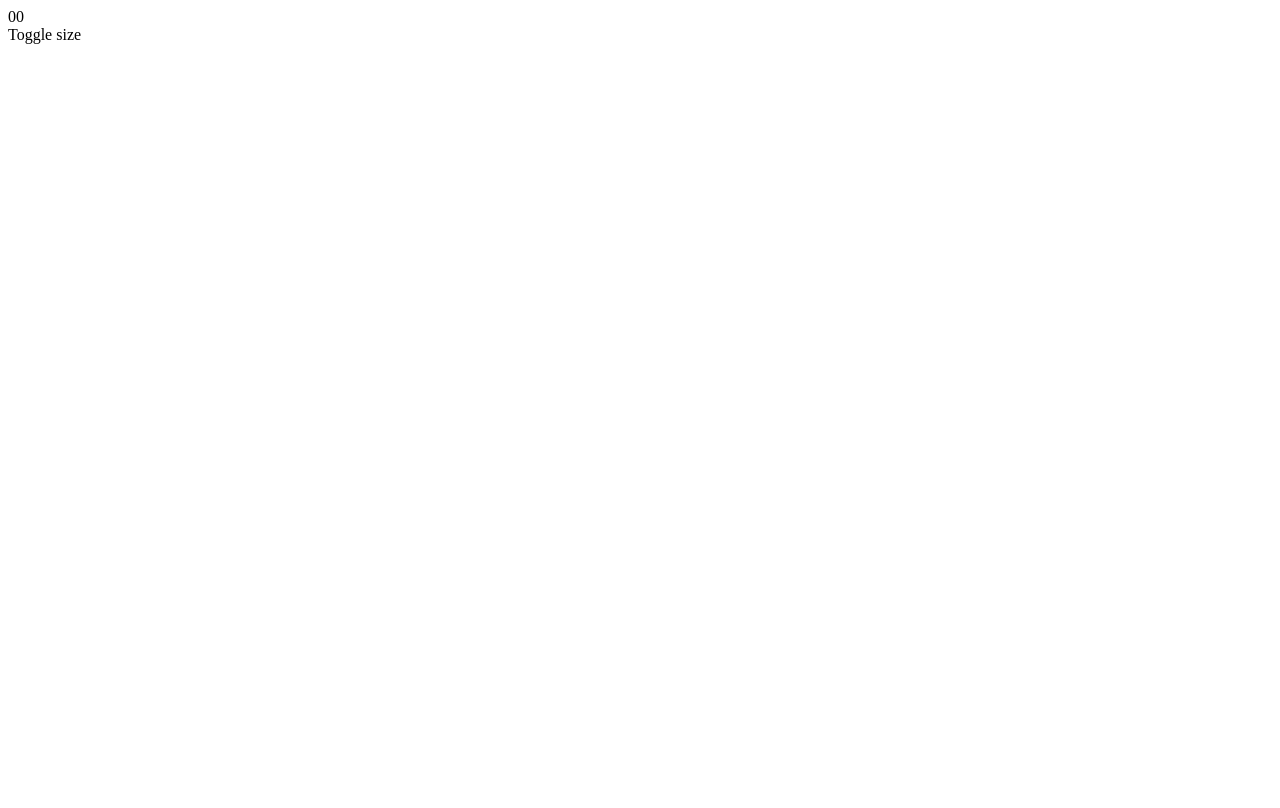
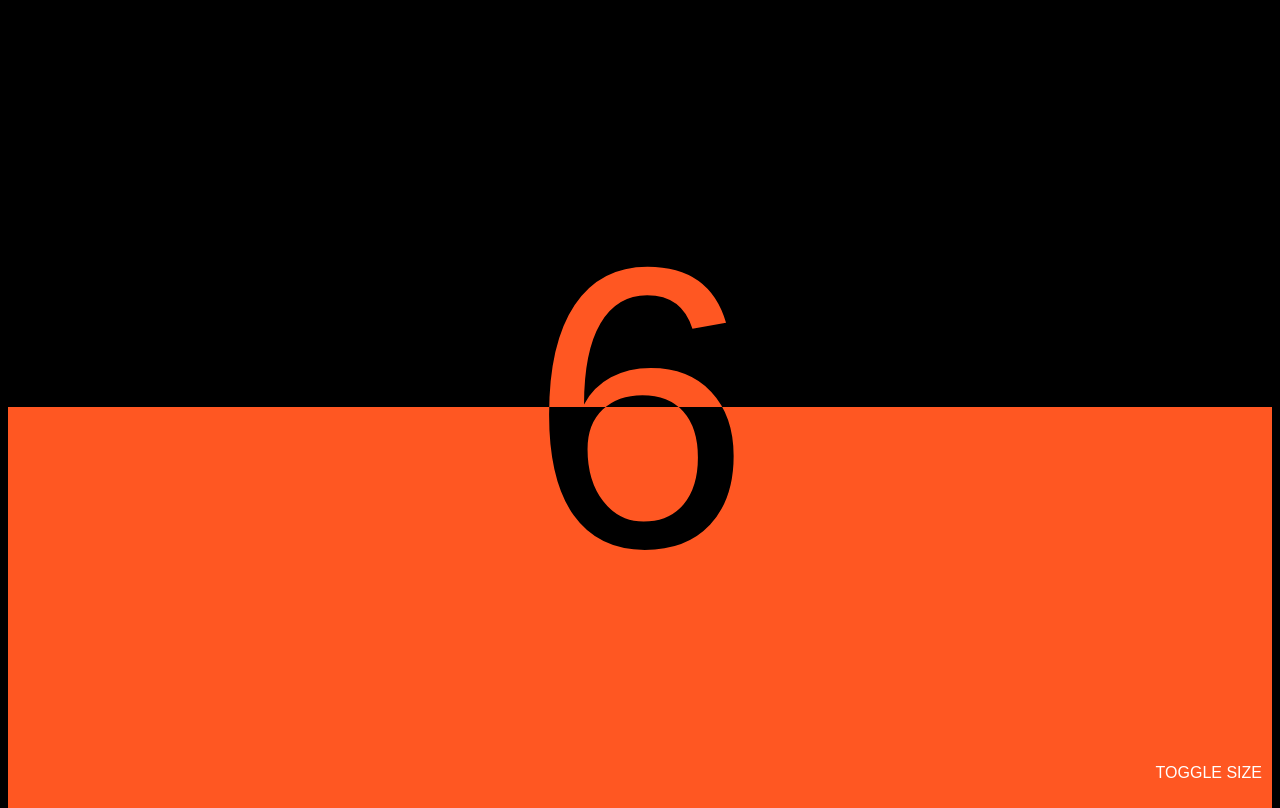
Before and after one commit to bluegmlduf2/gogiwatch, a plain HTML site: page en/index.html in a window 1280 px wide. Drawn offline with Linux system fonts and the light colour scheme; the site is published under a folder, as on GitHub Pages, so addresses that start at the root find nothing.

Commit message:
0109 파일참조 경로수정

```diff
--- a/en/index.html
+++ b/en/index.html
@@ -6,17 +6,18 @@
         <meta name="viewport" content="width=device-width, initial-scale=1.0" />
         <title>Gogi-Watch</title>
         <!-- CSS -->
-        <link rel="stylesheet" type="text/css" href="/assset/css/main.css" />
+        <link rel="stylesheet" type="text/css" href="../assset/css/main.css" />
     </head>
     <body>
         <div class="container">
             <div class="countdown countdown--wide" id="countdown">
-              <div class="countdown__fill" id="ticker"></div>
-              <div class="countdown__digit" id="seconds">00</div>
+                <div class="countdown__fill" id="ticker"></div>
+                <div class="countdown__digit" id="seconds">00</div>
             </div>
-          </div><a class="full-button" id="toggle">Toggle size</a>
+        </div>
+        <a class="full-button" id="toggle">Toggle size</a>
         <!-- JS -->
-        <script src="/assset/js/hammer.js"></script>
-        <script src="/assset/js/main.js"></script>
+        <script src="../assset/js/hammer.js"></script>
+        <script src="../assset/js/main.js"></script>
     </body>
 </html>
```
Also changed, not shown: jp/index.html (+7 -6 lines), kr/index.html (+7 -6 lines).
